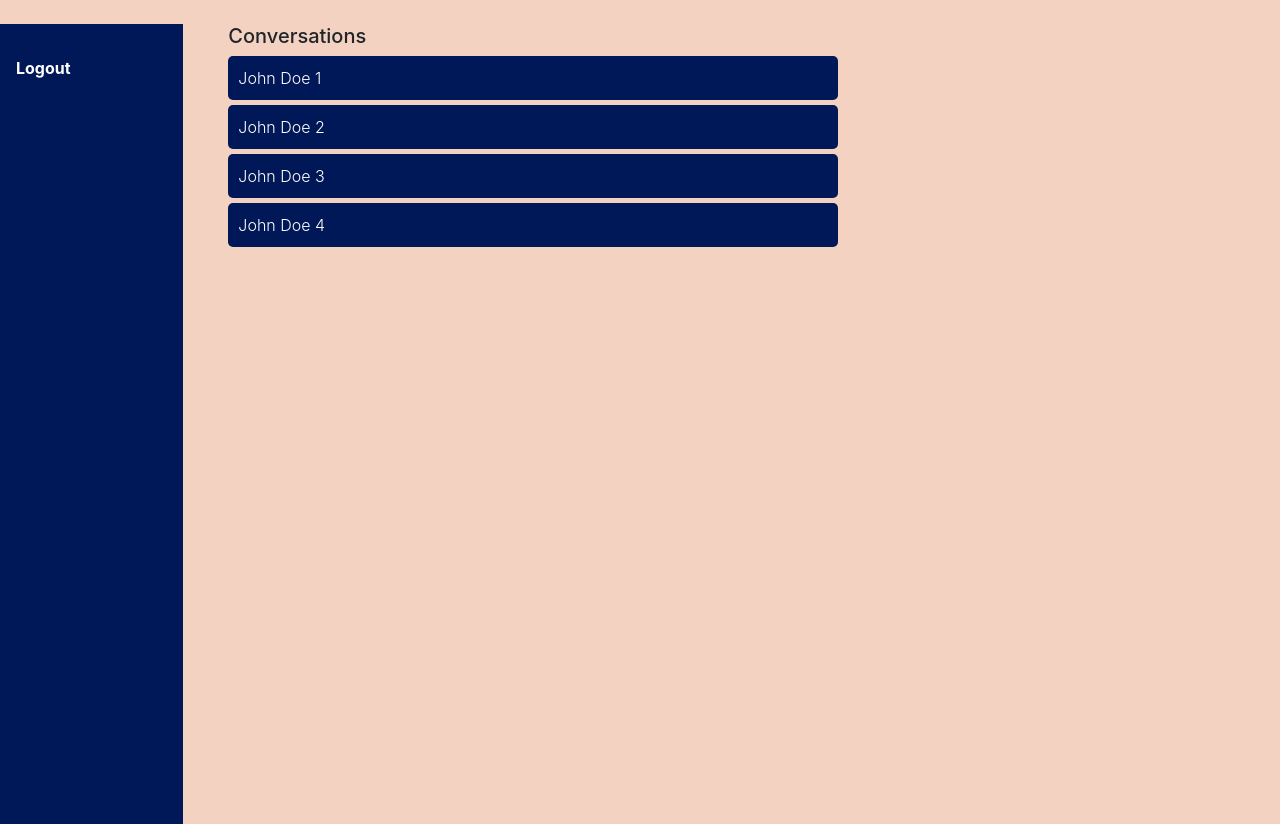
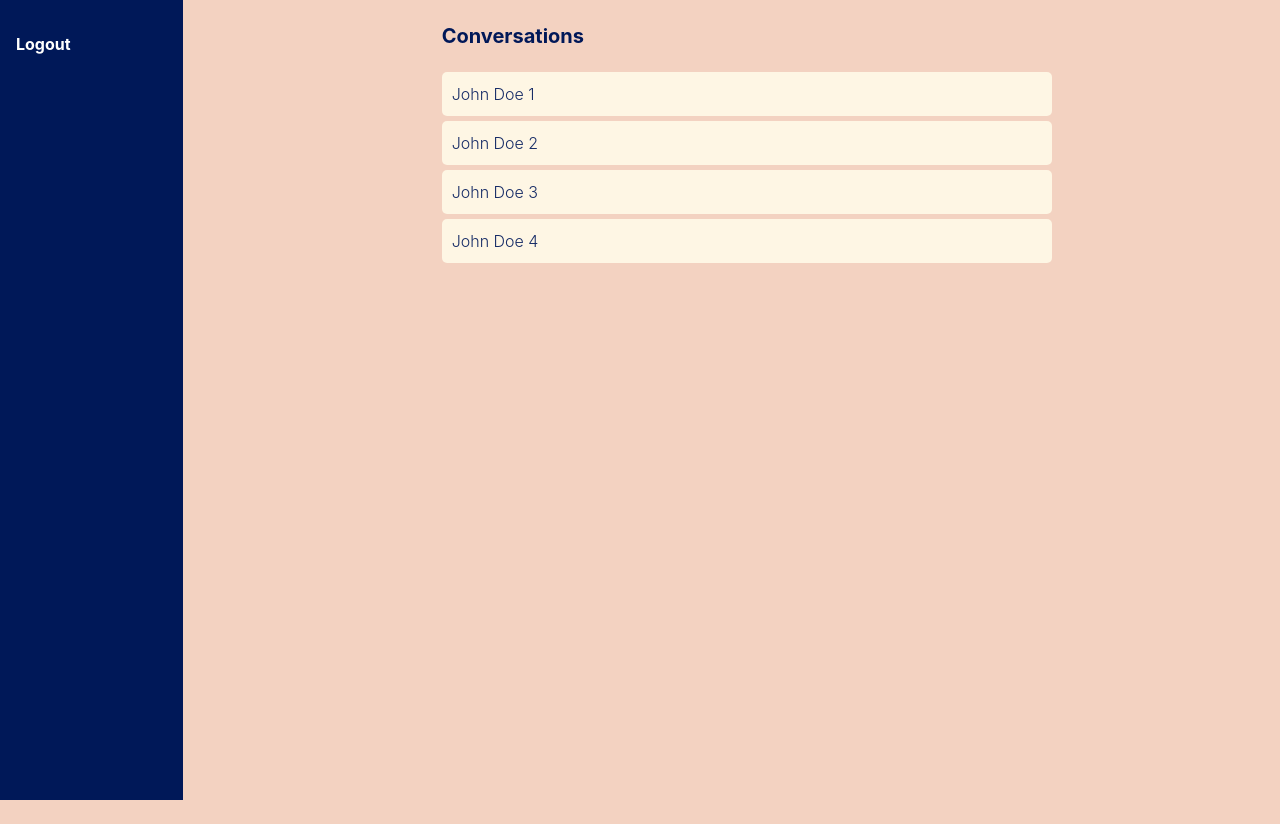
Before and after one commit to PeterKvayt/NoneMes, an Angular app in the folder src/AngularApp/ClientApp/: page /conversations in a window 1280 px wide. After the commit the page ends 800 px from the top, so only its background shows below. Built offline with nearby package versions, Linux system fonts and the light colour scheme.

Commit message:
Alter style of messages view.

```diff
--- a/src/AngularApp/ClientApp/src/app/app.component.html
+++ b/src/AngularApp/ClientApp/src/app/app.component.html
@@ -1,6 +1,6 @@
 <body>
   <div class="container-fluid">
-    <div class="row mt-4">
+    <div class="row">
       <div class="col">
         <router-outlet></router-outlet>
       </div>
--- a/src/AngularApp/ClientApp/src/app/views/messages/messages.component.css
+++ b/src/AngularApp/ClientApp/src/app/views/messages/messages.component.css
@@ -3,11 +3,15 @@
   padding: 10px 10px;
   border-radius: 5px;
   display: block;
-  color: var(--card-headline);
-  background-color: var(--dark-background);
+  color: var(--sub-headline);
+  background-color: var(--ligth-background);
   font-weight: 300;
 }
 .conversation-box:hover{
   cursor: pointer;
-  background-color: var(--sub-headline);
 }
+
+.title{
+  font-weight: 700;
+  color: var(--dark-background);
+}
--- a/src/AngularApp/ClientApp/src/app/views/messages/messages.component.html
+++ b/src/AngularApp/ClientApp/src/app/views/messages/messages.component.html
@@ -2,8 +2,8 @@
   <div class="col-lg-2">
     <app-nav-menu [items]='navItems'></app-nav-menu>
   </div>
-  <div class="col-lg-6">
-    <h5>Conversations</h5>
+  <div class="col-lg-6 mt-4 offset-lg-2">
+    <h5 class="title mb-4">Conversations</h5>
     <ng-container *ngFor='let conversation of messageItems'>
       <div [routerLink]='conversation.reference' class="conversation-box">
         {{conversation.userName}}
```
